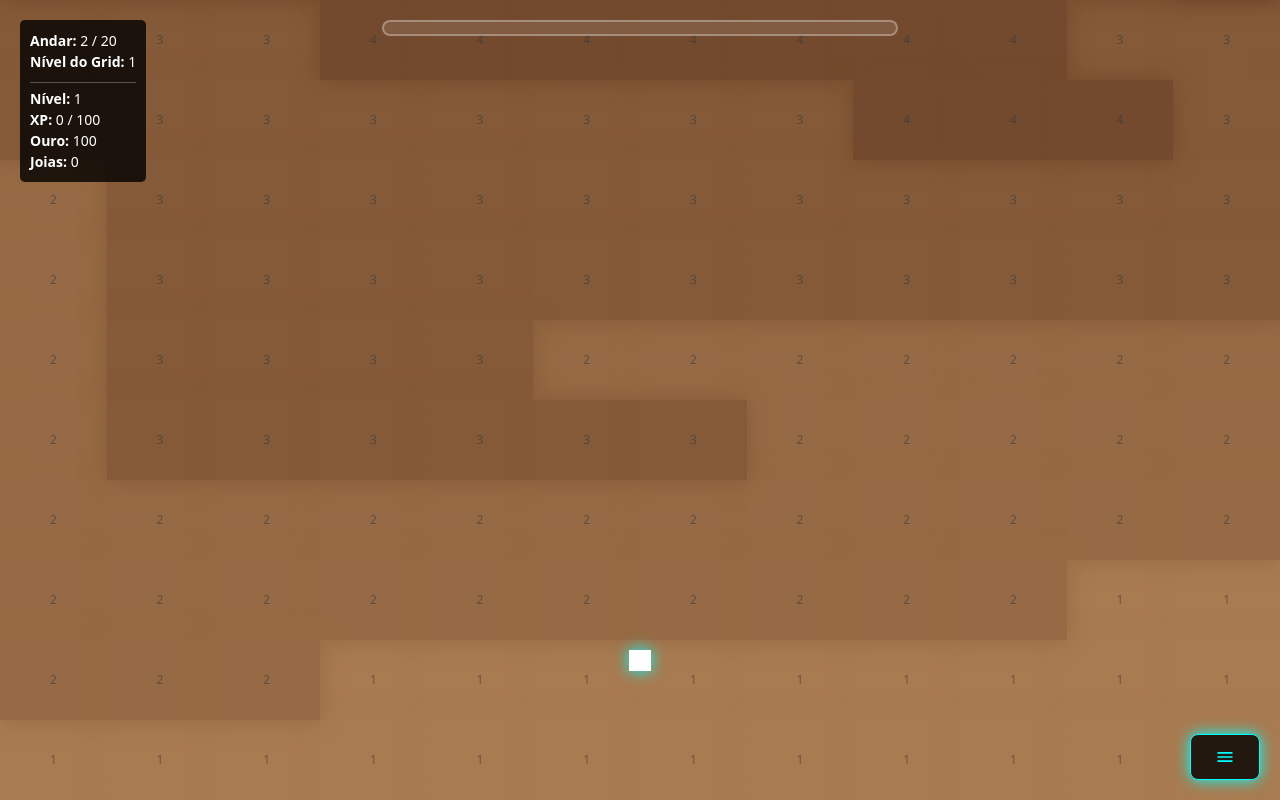
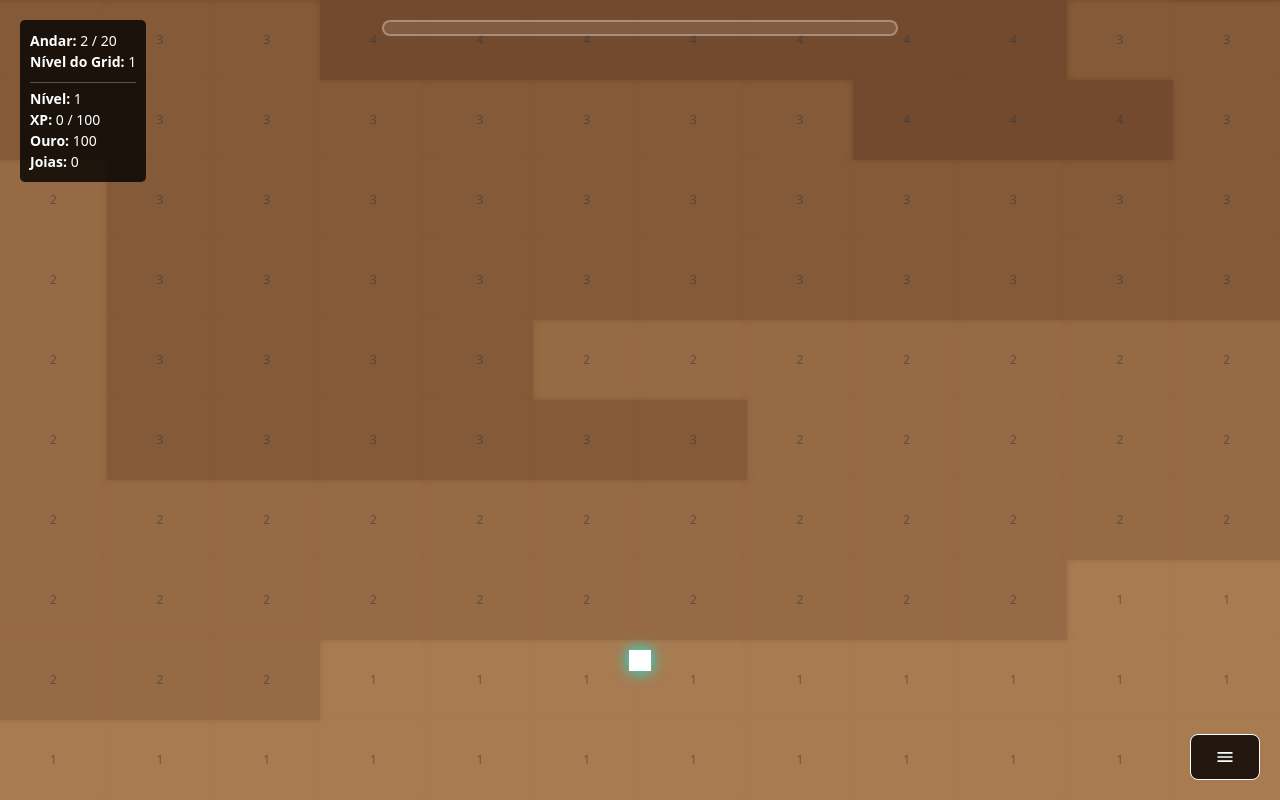
Before and after one commit to klenivingeri/Game-Square-of-Towe, a React (Vite) app: page /play in a window 1280 px wide. Built offline with nearby package versions, Linux system fonts and the light colour scheme.

Commit message:
chore: melhorias na arena

```diff
--- a/src/Game.jsx
+++ b/src/Game.jsx
@@ -21,7 +21,10 @@ export const Game = () => {
   const [activeNavModal, setActiveNavModal] = useState(null);
   const [dropInfo, setDropInfo] = useState(null);
   const [mapInfo, setMapInfo] = useState({});
-  const [mapLevel, setMapLevel] = useState(0);
+  const [mapLevel, setMapLevel] = useState(() => {
+    const saved = localStorage.getItem('rpg_map_level');
+    return saved ? parseInt(saved, 10) : 0;
+  });
   const gameMap = useMemo(() => createMatchMap(mapLevel), [mapLevel]);
   const ROWS = gameMap.length;
   const COLS = gameMap[0].length;
@@ -114,7 +117,24 @@ export const Game = () => {
 
   // Memoiza os itens de batalha para evitar recriação de array e re-render da Arena
   const battleItems = useMemo(() => {
-    return player.items.filter(i => selectedItemIds.includes(i.id));
+    const selected = player.items.filter(i => selectedItemIds.includes(i.id));
+
+    // Preenche slots vazios com Poção de Vida Default (Metade do valor: 25)
+    const defaults = [];
+    const slotsNeeded = 2 - selected.length;
+    for (let i = 0; i < slotsNeeded; i++) {
+      defaults.push({
+        id: `default_potion_slot_${i}`,
+        name: 'Poção de Vida',
+        type: 'heal',
+        icon: '❤',
+        value: 25,
+        color: '#e74c3c',
+        isDefault: true
+      });
+    }
+
+    return [...selected, ...defaults];
   }, [player.items, selectedItemIds]);
 
   // --- REFERÊNCIAS PARA O LERP ---
@@ -346,7 +366,9 @@ export const Game = () => {
         if (newX < portalHitBox.x + portalHitBox.w && newX + playerSize > portalHitBox.x && newY < portalHitBox.y + portalHitBox.h && newY + playerSize > portalHitBox.y) {
           setPortalVisible(false);
           setModalPortalOpen(false);
-          setMapLevel(prev => prev + 1);
+          const nextLevel = mapLevel + 1;
+          localStorage.setItem('rpg_map_level', nextLevel);
+          window.location.reload();
           return;
         }
       }
@@ -493,7 +515,7 @@ export const Game = () => {
         backgroundColor: tile.cor,
         zIndex: tile.zIndex,
         boxSizing: 'border-box',
-        boxShadow: `0 0 20px ${tile.cor}`,
+        boxShadow: `0 0 5px ${tile.cor}`,
         display: 'flex',
         justifyContent: 'center',
         alignItems: 'center',
@@ -786,34 +808,40 @@ export const Game = () => {
                   transform: setupFocusIndex === consumables.length ? 'scale(1.1)' : 'scale(1)',
                   zIndex: 10
                 }}>
-                LUTAR! {setupFocusIndex === consumables.length && <span style={{ fontSize: '12px' }}></span>}
+                ENTRAR NA DUNGEON! {setupFocusIndex === consumables.length && <span style={{ fontSize: '12px' }}></span>}
               </button>
 
               {/* Slots de Consumíveis (Lado Direito) */}
               <div style={{ position: 'absolute', right: 0, top: 0, height: '100%', display: 'flex', gap: '10px' }}>
                 {[0, 1].map(slotIndex => {
                   const itemId = selectedItemIds[slotIndex];
-                  const item = itemId ? consumables.find(i => i.id === itemId) : null;
+                  const selectedItem = itemId ? consumables.find(i => i.id === itemId) : null;
+
+                  const item = selectedItem || {
+                    name: 'Poção de Vida',
+                    icon: '❤',
+                    value: 25,
+                    color: '#e74c3c',
+                    isDefault: true
+                  };
 
                   return (
                     <div key={slotIndex} style={{
                       width: '50px', height: '50px',
-                      border: '1px dashed #555',
+                      border: selectedItem ? '1px solid #fff' : '1px dashed #555',
                       borderRadius: '8px',
                       background: 'rgba(0,0,0,0.5)',
                       display: 'flex', flexDirection: 'column', justifyContent: 'center', alignItems: 'center',
-                      position: 'relative'
+                      position: 'relative',
+                      opacity: selectedItem ? 1 : 0.8
                     }}>
-                      {item ? (
                       <>
                         <div style={{ fontSize: '20px' }}>{item.icon}</div>
                         <div style={{ fontSize: '10px', color: 'white', fontWeight: 'bold', position: 'absolute', bottom: '2px', right: '2px', textShadow: '0 0 2px black' }}>
                           {item.value || (item.stats ? Object.values(item.stats)[0] : '?')}
                         </div>
+                        {item.isDefault && <div style={{ position: 'absolute', top: -2, right: -2, width: '6px', height: '6px', background: '#e74c3c', borderRadius: '50%' }} />}
                       </>
-                      ) : (
-                        <span style={{ fontSize: '10px', color: '#444' }}>Vazio</span>
-                      )}
                     </div>
                   );
                 })}
--- a/src/components/Nav.jsx
+++ b/src/components/Nav.jsx
@@ -69,13 +69,12 @@ export const Nav = memo(({ player, setPlayer, money, gems, setStats, activeModal
           onClick={() => setIsOpen(true)}
           style={{
             background: 'rgba(0, 0, 0, 0.8)',
-            color: 'cyan',
-            border: '1px solid cyan',
+            color: 'white',
+            border: '1px solid white',
             padding: '12px 24px',
             borderRadius: '8px',
             cursor: 'pointer',
             fontWeight: 'bold',
-            boxShadow: '0 0 15px cyan',
             fontSize: '16px',
             textTransform: 'uppercase',
             letterSpacing: '1px',
@@ -105,7 +104,7 @@ export const Nav = memo(({ player, setPlayer, money, gems, setStats, activeModal
             style={{
               background: 'transparent',
               border: 'none',
-              color: 'cyan',
+              color: 'white',
               fontSize: '24px',
               cursor: 'pointer',
               padding: '5px 0',
@@ -167,8 +166,8 @@ const NavBtn = ({ icon, label, onClick }) => (
     }}
     onMouseEnter={(e) => {
       e.currentTarget.style.background = 'rgba(0, 255, 255, 0.1)';
-      e.currentTarget.style.borderColor = 'cyan';
-      e.currentTarget.style.color = 'cyan';
+      e.currentTarget.style.borderColor = 'white';
+      e.currentTarget.style.color = 'white';
     }}
     onMouseLeave={(e) => {
       e.currentTarget.style.background = 'rgba(255, 255, 255, 0.05)';
--- a/src/data/enemies.js
+++ b/src/data/enemies.js
@@ -7,13 +7,13 @@ export const SIZES = {
 };
 
 export const RARITIES_MOBS = [
-  { id: 'common', name: 'Comum', borderColor: '#95a5a6', rarities: 60 },       // Cinza
-  { id: 'uncommon', name: 'Incomum', borderColor: '#2ecc71', rarities: 20 }, // Verde
-  { id: 'rare', name: 'Raro', borderColor: '#3498db', rarities: 10 },          // Azul
-  { id: 'heroic', name: 'Heroico', borderColor: '#9b59b6', rarities: 5 },     // Roxo
-  { id: 'legendary', name: 'Lendário', borderColor: '#f1c40f', rarities: 3 }, // Amarelo
-  { id: 'mythic', name: 'Mítico', borderColor: '#e67e22', rarities: 1.5 },      // Laranja
-  { id: 'immortal', name: 'Imortal', borderColor: '#e74c3c', rarities: 0.5 },  // Vermelho
+  { id: 'common', name: 'Comum', borderColor: '#95a5a6', rarities: 60, statsMultiplier: 1.0 },       // Cinza
+  { id: 'uncommon', name: 'Incomum', borderColor: '#2ecc71', rarities: 20, statsMultiplier: 1.5 }, // Verde
+  { id: 'rare', name: 'Raro', borderColor: '#3498db', rarities: 10, statsMultiplier: 2 },          // Azul
+  { id: 'heroic', name: 'Heroico', borderColor: '#9b59b6', rarities: 5, statsMultiplier: 2.5 },     // Roxo
+  { id: 'legendary', name: 'Lendário', borderColor: '#f1c40f', rarities: 3, statsMultiplier: 3.5 }, // Amarelo
+  { id: 'mythic', name: 'Mítico', borderColor: '#e67e22', rarities: 1.5, statsMultiplier: 5 },      // Laranja
+  { id: 'immortal', name: 'Imortal', borderColor: '#e74c3c', rarities: 0.5, statsMultiplier: 10 },  // Vermelho
 ];
 
 export const COLORS_MOBS = {
@@ -62,6 +62,7 @@ export const generateArenaMobs = (count, tileData, isMapBoss = false) => {
 
     // Sorteia Raridade
     const rarity = getRarity();
+    const multiplier = rarity.statsMultiplier || 1;
 
     // Adiciona Mob
     initialMobs.push({
@@ -71,9 +72,9 @@ export const generateArenaMobs = (count, tileData, isMapBoss = false) => {
       mobClass: mobClass.id,
       mobClassName: mobClass.name,
       icon: mobClass.icon,
-      hp: tileData?.mobHp || 30,
-      maxHp: tileData?.mobHp || 30,
-      dmg: tileData?.mobAtk || 5,
+      hp: Math.floor((tileData?.mobHp || 30) * multiplier),
+      maxHp: Math.floor((tileData?.mobHp || 30) * multiplier),
+      dmg: Math.floor((tileData?.mobAtk || 5) * multiplier),
       attack: 0,
       hit: 0,
       x: xOffset,
@@ -82,10 +83,11 @@ export const generateArenaMobs = (count, tileData, isMapBoss = false) => {
       label: `M${i + 1}`,
       skills: [], // Preparado para receber skills
       turnCount: 0,
-      shield: mobClass.id === 'tank' ? Math.floor((tileData?.mobHp || 30) * 0.3) : 0
+      shield: mobClass.id === 'tank' ? Math.floor((tileData?.mobHp || 30) * multiplier * 0.3) : 0,
+      rarityMultiplier: multiplier
     });
 
-    xOffset += 100;
+    xOffset += 130;
     mobCounter++;
 
     // A cada 3 mobs, adiciona uma caixa de bônus
@@ -100,7 +102,7 @@ export const generateArenaMobs = (count, tileData, isMapBoss = false) => {
         color: 'gold',
         label: '?'
       });
-      xOffset += 80; // Espaço menor para o bônus
+      xOffset += 110; // Espaço menor para o bônus
       mobCounter = 0;
     }
   }
@@ -108,6 +110,7 @@ export const generateArenaMobs = (count, tileData, isMapBoss = false) => {
   // Se o último item for um bônus, adiciona um mob extra (que será o boss)
   if (initialMobs.length > 0 && initialMobs[initialMobs.length - 1].type === 'bonus') {
     const rarity = getRarity();
+    const multiplier = rarity.statsMultiplier || 1;
     const randomClassKey = classKeys[Math.floor(Math.random() * classKeys.length)];
     const mobClass = MOB_CLASSES[randomClassKey];
 
@@ -118,9 +121,9 @@ export const generateArenaMobs = (count, tileData, isMapBoss = false) => {
       mobClass: mobClass.id,
       mobClassName: mobClass.name,
       icon: mobClass.icon,
-      hp: (tileData?.mobHp || 30) * 2,
-      maxHp: (tileData?.mobHp || 30) * 2,
-      dmg: tileData?.mobAtk || 5,
+      hp: Math.floor((tileData?.mobHp || 30) * 2 * multiplier),
+      maxHp: Math.floor((tileData?.mobHp || 30) * 2 * multiplier),
+      dmg: Math.floor((tileData?.mobAtk || 5) * multiplier),
       attack: 0,
       hit: 0,
       x: xOffset,
@@ -130,7 +133,8 @@ export const generateArenaMobs = (count, tileData, isMapBoss = false) => {
       isBoss: true,
       skills: [],
       turnCount: 0,
-      shield: mobClass.id === 'tank' ? Math.floor(((tileData?.mobHp || 30) * 2) * 0.3) : 0
+      shield: mobClass.id === 'tank' ? Math.floor(((tileData?.mobHp || 30) * 2 * multiplier) * 0.3) : 0,
+      rarityMultiplier: multiplier
     });
   } else {
     // Define o último mob da lista como Boss se não for bônus
@@ -154,11 +158,12 @@ export const generateArenaMobs = (count, tileData, isMapBoss = false) => {
   if (lastEnemy) {
     // Regra: Elite aparece do grid 3 ao 12
     if (level >= 3 && level <= 12) {
+      const rarityMult = lastEnemy.rarityMultiplier || 1;
       lastEnemy.category = 'ELITE';
       lastEnemy.label = 'ELITE';
-      lastEnemy.hp = (tileData?.mobHp || 30) * 2.5; // Elite tem mais vida
+      lastEnemy.hp = Math.floor((tileData?.mobHp || 30) * 2.5 * rarityMult); // Elite tem mais vida
       lastEnemy.maxHp = lastEnemy.hp;
-      lastEnemy.dmg = (tileData?.mobAtk || 5) * 1.5;
+      lastEnemy.dmg = Math.floor((tileData?.mobAtk || 5) * 1.5 * rarityMult);
     } else {
       // Se for nível baixo (< 3), mantém como um "Chefe Comum"
       lastEnemy.category = 'COMMON';
@@ -170,6 +175,7 @@ export const generateArenaMobs = (count, tileData, isMapBoss = false) => {
     // Regra: Boss do Mapa (Dropa Chave)
     if (isMapBoss) {
       const rarity = getRarity();
+      const multiplier = rarity.statsMultiplier || 1;
       const randomClassKey = classKeys[Math.floor(Math.random() * classKeys.length)];
       const mobClass = MOB_CLASSES[randomClassKey];
 
@@ -180,12 +186,12 @@ export const generateArenaMobs = (count, tileData, isMapBoss = false) => {
         mobClass: mobClass.id,
         mobClassName: mobClass.name,
         icon: '👹',
-        hp: (tileData?.mobHp || 30) * 5,
-        maxHp: (tileData?.mobHp || 30) * 5,
-        dmg: (tileData?.mobAtk || 5) * 2.5,
+        hp: Math.floor((tileData?.mobHp || 30) * 5 * multiplier),
+        maxHp: Math.floor((tileData?.mobHp || 30) * 5 * multiplier),
+        dmg: Math.floor((tileData?.mobAtk || 5) * 2.5 * multiplier),
         attack: 0,
         hit: 0,
-        x: lastEnemy.x + 120,
+        x: lastEnemy.x + 150,
         color: COLORS_MOBS[rarity.id],
         borderColor: 'gold',
         label: 'BOSS',
@@ -193,12 +199,14 @@ export const generateArenaMobs = (count, tileData, isMapBoss = false) => {
         dropsKey: true,
         skills: [],
         turnCount: 0,
-        shield: mobClass.id === 'tank' ? Math.floor(((tileData?.mobHp || 30) * 5) * 0.3) : 0
+        shield: mobClass.id === 'tank' ? Math.floor(((tileData?.mobHp || 30) * 5 * multiplier) * 0.3) : 0,
+        rarityMultiplier: multiplier
       };
       initialMobs.push(mapBoss);
     } else if (level === 12 && Math.random() < 0.5) {
       // Regra: Leader aparece SOMENTE no grid 12 com 50% de chance (se não for Boss de Mapa garantido)
       const rarity = getRarity();
+      const multiplier = rarity.statsMultiplier || 1;
       const randomClassKey = classKeys[Math.floor(Math.random() * classKeys.length)];
       const mobClass = MOB_CLASSES[randomClassKey];
 
@@ -209,12 +217,12 @@ export const generateArenaMobs = (count, tileData, isMapBoss = false) => {
         mobClass: mobClass.id,
         mobClassName: mobClass.name,
         icon: mobClass.icon,
-        hp: (tileData?.mobHp || 30) * 4,
-        maxHp: (tileData?.mobHp || 30) * 4,
-        dmg: (tileData?.mobAtk || 5) * 2,
+        hp: Math.floor((tileData?.mobHp || 30) * 4 * multiplier),
+        maxHp: Math.floor((tileData?.mobHp || 30) * 4 * multiplier),
+        dmg: Math.floor((tileData?.mobAtk || 5) * 2 * multiplier),
         attack: 0,
         hit: 0,
-        x: lastEnemy.x + 100,
+        x: lastEnemy.x + 130,
         color: COLORS_MOBS[rarity.id],
         borderColor: rarity.borderColor,
         label: 'LÍDER',
@@ -222,7 +230,8 @@ export const generateArenaMobs = (count, tileData, isMapBoss = false) => {
         dropsKey: true,
         skills: [],
         turnCount: 0,
-        shield: mobClass.id === 'tank' ? Math.floor(((tileData?.mobHp || 30) * 4) * 0.3) : 0
+        shield: mobClass.id === 'tank' ? Math.floor(((tileData?.mobHp || 30) * 4 * multiplier) * 0.3) : 0,
+        rarityMultiplier: multiplier
       };
 
       initialMobs.push(leaderMob);
--- a/src/maps/map.js
+++ b/src/maps/map.js
@@ -14,32 +14,32 @@ const gridLevel = {
   12: { cor: "#000000", zIndex: 12 }, // Final Marrom (Escuro Total)
 
   // --- TEMA FLORESTA / VERDE (Nível 13 ao 24) ---
-  13: { cor: "#2ecc71", zIndex: 13 }, // Verde Esmeralda
-  14: { cor: "#27ae60", zIndex: 14 },
-  15: { cor: "#219150", zIndex: 15 },
-  16: { cor: "#1b7541", zIndex: 16 },
-  17: { cor: "#155a32", zIndex: 17 },
-  18: { cor: "#104024", zIndex: 18 },
-  19: { cor: "#0b2d19", zIndex: 19 },
-  20: { cor: "#071c0f", zIndex: 20 },
-  21: { cor: "#040f08", zIndex: 21 },
-  22: { cor: "#020704", zIndex: 22 },
-  23: { cor: "#010301", zIndex: 23 },
-  24: { cor: "#000000", zIndex: 24 }, // Final Verde (Escuro Total)
+  13: { cor: "#2ecc71", zIndex: 1 }, // Verde Esmeralda
+  14: { cor: "#27ae60", zIndex: 2 },
+  15: { cor: "#219150", zIndex: 3 },
+  16: { cor: "#1b7541", zIndex: 4 },
+  17: { cor: "#155a32", zIndex: 5 },
+  18: { cor: "#104024", zIndex: 6 },
+  19: { cor: "#0b2d19", zIndex: 7 },
+  20: { cor: "#071c0f", zIndex: 8 },
+  21: { cor: "#040f08", zIndex: 9 },
+  22: { cor: "#020704", zIndex: 10 },
+  23: { cor: "#010301", zIndex: 11 },
+  24: { cor: "#000000", zIndex: 2 }, // Final Verde (Escuro Total)
 
   // --- TEMA OCEANO / AZUL (Nível 25 ao 36) ---
-  25: { cor: "#3498db", zIndex: 25 }, // Azul Brilhante
-  26: { cor: "#2980b9", zIndex: 26 },
-  27: { cor: "#2471a3", zIndex: 27 },
-  28: { cor: "#1f618d", zIndex: 28 },
-  29: { cor: "#1a5276", zIndex: 29 },
-  30: { cor: "#154360", zIndex: 30 },
-  31: { cor: "#11344c", zIndex: 31 },
-  32: { cor: "#0d2538", zIndex: 32 },
-  33: { cor: "#081824", zIndex: 33 },
-  34: { cor: "#050b12", zIndex: 34 },
-  35: { cor: "#020508", zIndex: 35 },
-  36: { cor: "#000000", zIndex: 36 }, // Final Azul (Escuro Total)
+  25: { cor: "#3498db", zIndex: 1 }, // Azul Brilhante
+  26: { cor: "#2980b9", zIndex: 2 },
+  27: { cor: "#2471a3", zIndex: 3 },
+  28: { cor: "#1f618d", zIndex: 4 },
+  29: { cor: "#1a5276", zIndex: 5 },
+  30: { cor: "#154360", zIndex: 6 },
+  31: { cor: "#11344c", zIndex: 7 },
+  32: { cor: "#0d2538", zIndex: 8 },
+  33: { cor: "#081824", zIndex: 9 },
+  34: { cor: "#050b12", zIndex: 10 },
+  35: { cor: "#020508", zIndex: 11 },
+  36: { cor: "#000000", zIndex: 12 }, // Final Azul (Escuro Total)
 };
 
 
```
Also changed, not shown: src/components/Arena.jsx (+60 -4 lines), src/components/BattleEntity.jsx (+6 -3 lines), src/components/Inventory.jsx (+12 -1 lines), src/components/Shop.jsx (+31 -6 lines). Lines whose indentation alone changed are shown as unchanged.
